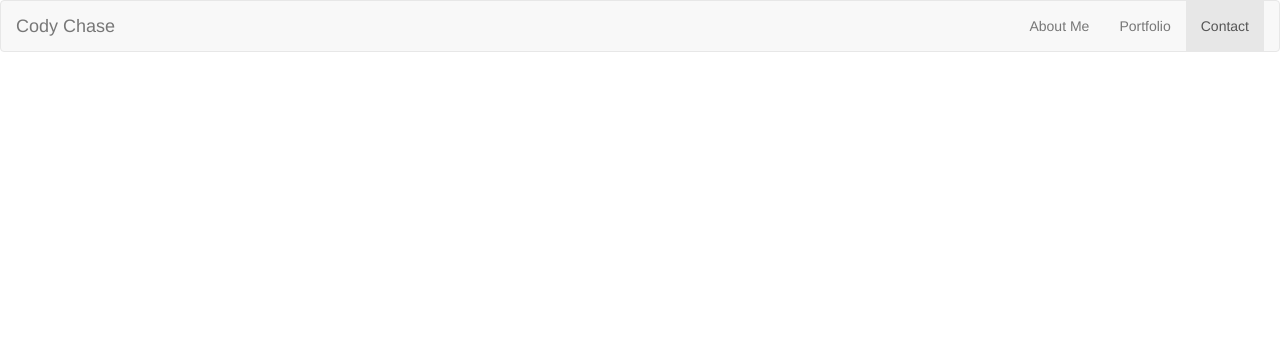
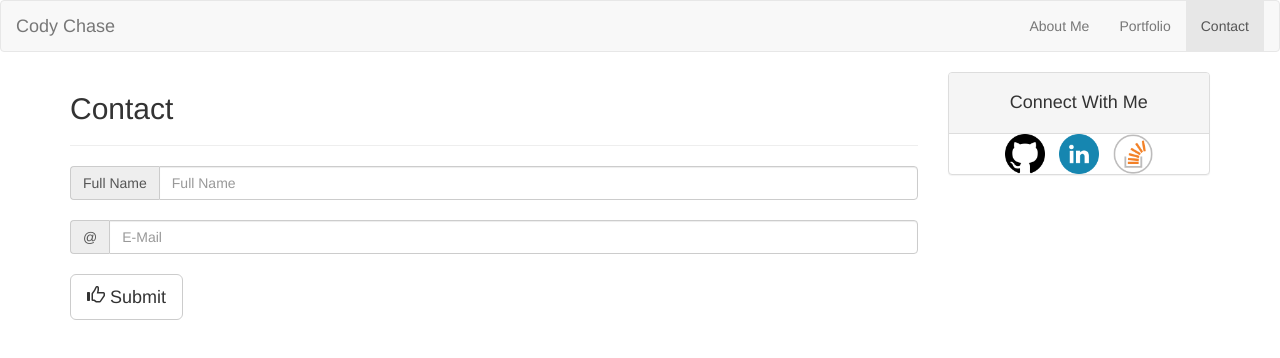
Before and after one commit to jazztazz1991/Bootstrap-Portfolio, a plain HTML site: page contact.html in a window 1280 px wide. Drawn offline with nearby package versions, Linux system fonts and the light colour scheme.

Commit message:
updated all html

```diff
--- a/contact.html
+++ b/contact.html
@@ -6,8 +6,8 @@
         <meta name="viewport" content="width=device-width, initial-scale=1">
 		<title> Bootstrap Portfolio </title>
         <link rel="stylesheet" href="https://maxcdn.bootstrapcdn.com/bootstrap/3.3.7/css/bootstrap.min.css" integrity="sha384-BVYiiSIFeK1dGmJRAkycuHAHRg32OmUcww7on3RYdg4Va+PmSTsz/K68vbdEjh4u" crossorigin="anonymous">
-       <link rel="stylesheet" href="assets/css/style.css">
-        <link rel="stylesheet" href="https://bootswatch.com/slate/bootstrap.min.css">
+       <link rel="stylesheet" href="https://bootswatch.com/flatly/bootstrap.min.css">
+        <link rel="stylesheet" href="assets/css/style.css">
 	</head>
 
 	<body>
@@ -34,6 +34,43 @@
             </div><!-- /.container-fluid -->
         </nav>
 
+        <div class="container">
+            <div class="row">
+                <div class="col-md-9">
+                    <h2> Contact </h2>
+                    <hr>
+			         <article>
+				        <form>
+                            <div class="input-group">
+                                <span class="input-group-addon" id="basic-addon2">Full Name</span>
+                                <input type="text" class="form-control" placeholder="Full Name" aria-describedby="basic-addon2">
+                            </div>
+                            <br>
+                            <div class="input-group">
+                                <span class="input-group-addon" id="basic-addon1">@</span>
+                                <input type="text" class="form-control" placeholder="E-Mail" aria-describedby="basic-addon1">
+                            </div>
+                            <br>
+                            <button type="button" class="btn btn-default btn-lg">
+                                <span class="glyphicon glyphicon-thumbs-up" aria-hidden="true"></span> Submit
+                            </button>
+                        </form>
+			         </article>
+                </div>
+                <div class="col-md-3">
+                    <div class="panel panel-default">
+                        <div class="panel-heading" >
+                            <h4 class="text-center">Connect With Me</h4>
+                        </div>
+                        <div class="text-center">
+                            <a href="https://github.com/jazztazz1991"><img src="assets/images/github.png" height="40px" width="40px;"alt="github link"></a>
+                            <a href="https://www.linkedin.com/in/cody-chase-b41377aa/"><img src="assets/images/linkedin.png" height="40px" width="40px;"alt="linkedin link"></a>
+                            <a href="http://stackoverflow.com/"><img src="assets/images/stack.png" height="40px" width="40px;"alt="stack overflow link"></a>
+                        </div>
+                    </div>
+                </div>
+            </div>
+        </div>
 
 
 
```
Also changed, not shown: portfolio.html (+1 -1 lines).
